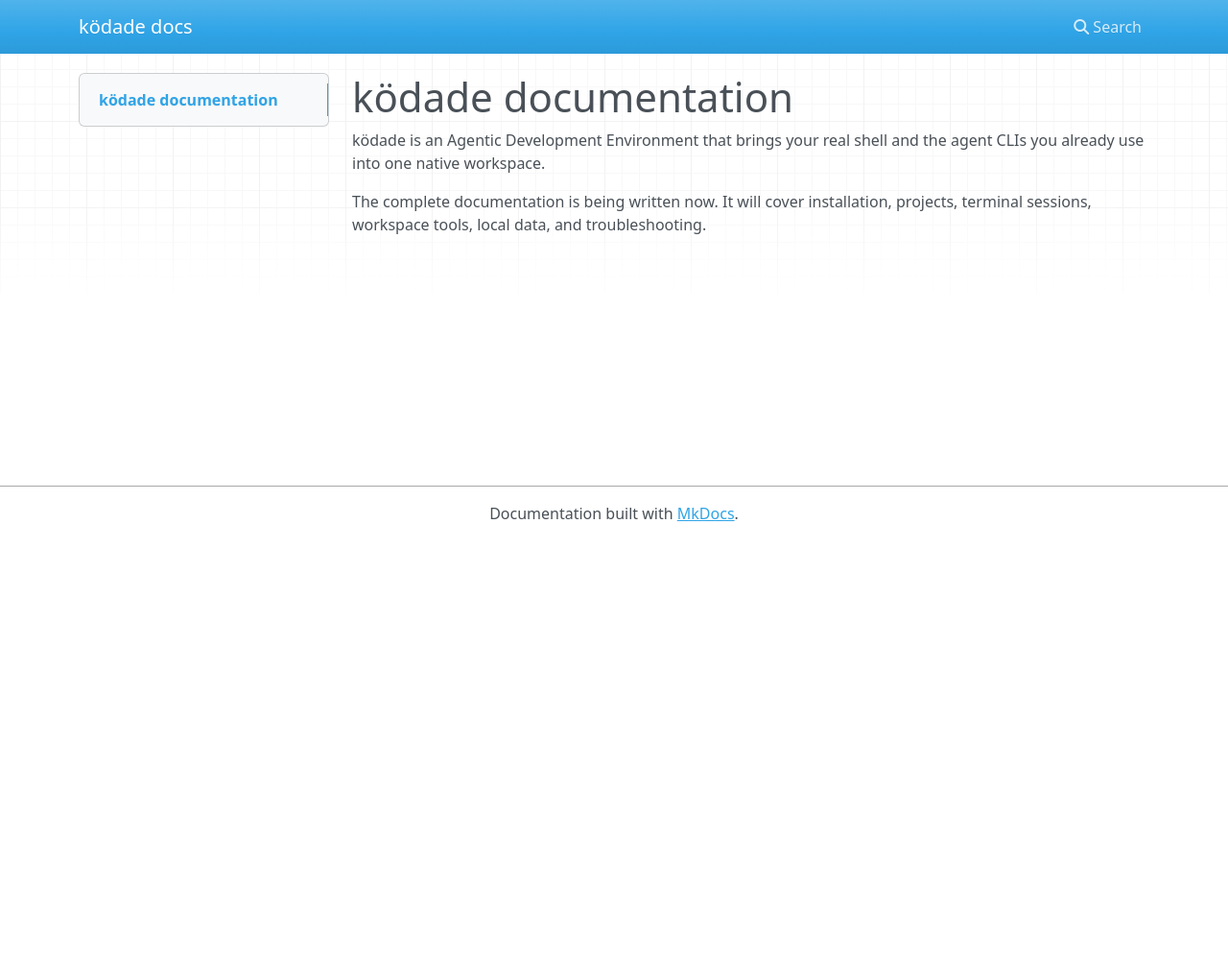
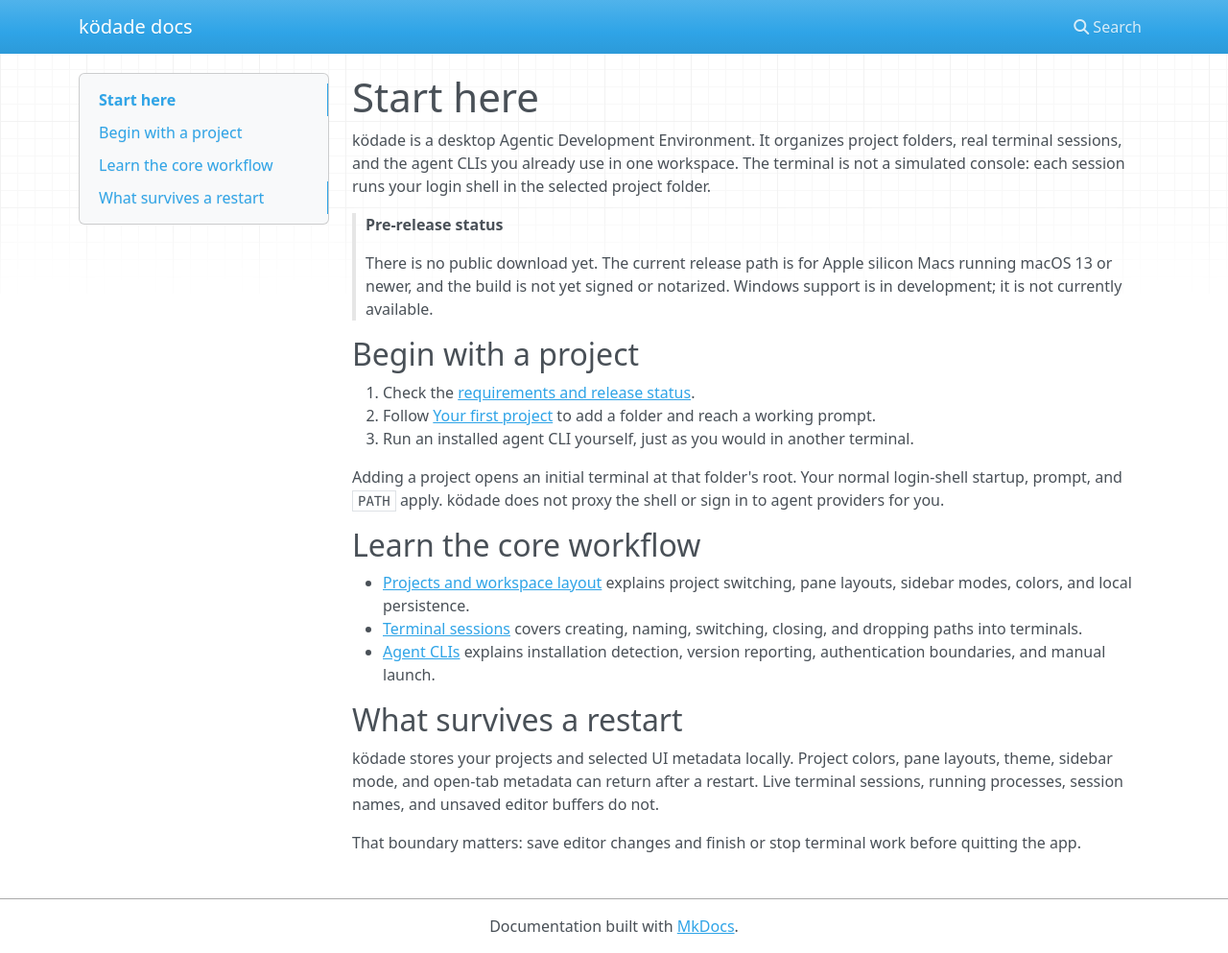
Before and after one commit to ContractorKeith/kodade-site, an MkDocs documentation site: the page built from docs/index.md, in a window 1280 px wide and 993 px high. Shown: the whole window at 96% size. Built offline with MkDocs 1.6.1, drawn with Linux system fonts in a browser that asks for light colours; nearby versions of some CDN libraries.

Commit message:
docs: add core workflow guides (#11)

```diff
--- a/docs/index.md
+++ b/docs/index.md
@@ -1,7 +1,42 @@
-# ködade documentation
+# Start here
 
-ködade is an Agentic Development Environment that brings your real shell and
-the agent CLIs you already use into one native workspace.
+ködade is a desktop Agentic Development Environment. It organizes project
+folders, real terminal sessions, and the agent CLIs you already use in one workspace.
+The terminal is not a simulated console: each session runs your login shell in
+the selected project folder.
 
-The complete documentation is being written now. It will cover installation,
-projects, terminal sessions, workspace tools, local data, and troubleshooting.
+> **Pre-release status**
+>
+> There is no public download yet. The current release path is for Apple silicon
+> Macs running macOS 13 or newer, and the build is not yet signed or notarized.
+> Windows support is in development; it is not currently available.
+
+## Begin with a project
+
+1. Check the [requirements and release status](getting-started/requirements.md).
+2. Follow [Your first project](getting-started/first-project.md) to add a folder
+   and reach a working prompt.
+3. Run an installed agent CLI yourself, just as you would in another terminal.
+
+Adding a project opens an initial terminal at that folder's root. Your normal
+login-shell startup, prompt, and `PATH` apply. ködade does not proxy the shell or
+sign in to agent providers for you.
+
+## Learn the core workflow
+
+- [Projects and workspace layout](core/projects.md) explains project switching,
+  pane layouts, sidebar modes, colors, and local persistence.
+- [Terminal sessions](core/terminal-sessions.md) covers creating, naming,
+  switching, closing, and dropping paths into terminals.
+- [Agent CLIs](core/agent-clis.md) explains installation detection, version
+  reporting, authentication boundaries, and manual launch.
+
+## What survives a restart
+
+ködade stores your projects and selected UI metadata locally. Project colors,
+pane layouts, theme, sidebar mode, and open-tab metadata can return after a
+restart. Live terminal sessions, running processes, session names, and unsaved
+editor buffers do not.
+
+That boundary matters: save editor changes and finish or stop terminal work
+before quitting the app.
```
Also changed, not shown: docs/core/agent-clis.md (added, +70 -0 lines), docs/core/projects.md (added, +83 -0 lines), docs/core/terminal-sessions.md (added, +69 -0 lines), docs/getting-started/first-project.md (added, +60 -0 lines), docs/getting-started/requirements.md (added, +36 -0 lines).
